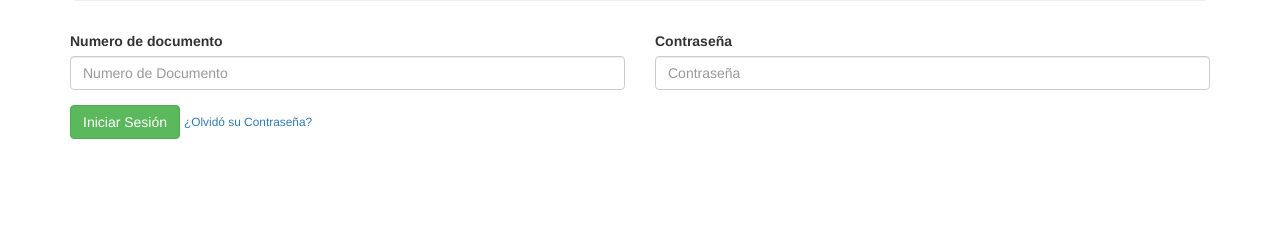
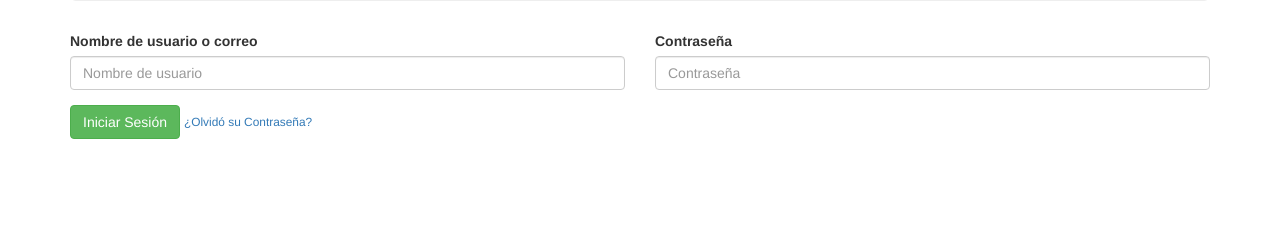
Before and after one commit to daniel-fierro1308/Sac-Medicas, a PHP site: page /login.php in a window 1280 px wide. Shown: the part 460-700 px from the top of the page. Run offline with PHP 8.4, Linux system fonts and the light colour scheme; some libraries are stand-ins or nearby versions.

Commit message:
fixed login and register validation

```diff
--- a/public/js/login.js
+++ b/public/js/login.js
@@ -1,6 +1,6 @@
-var documento, contrasena, template, render;
+var usuario, contrasena, template, render;
 
-documento = document.getElementById('documento');
+usuario = document.getElementById('usuario');
 contrasena = document.getElementById('contrasena');
 template = document.getElementById('mensaje').innerHTML;
 render = Handlebars.compile(template);
@@ -12,7 +12,7 @@ function tiempo(){
 }
 
 function validar_login() {
-    if(documento.value == '' || contrasena.value == ''){
+    if(usuario.value == '' || contrasena.value == ''){
         document.getElementById('alerta').innerHTML = render({tipo: 'danger', body: 'Por favor complete los campos para iniciar sesion'});
         tiempo();
         return false;
--- a/public/js/peticiones/loguear.js
+++ b/public/js/peticiones/loguear.js
@@ -10,13 +10,13 @@ function ocultar(){
     $('.more').toggle(1000);
 });
     $('#login').click(function(){
-      var documento = $('#documento').val();
+      var usuario = $('#usuario').val();
       var contrasena = $('#contrasena').val();
-      if($.trim(documento).length > 0 && $.trim(contrasena).length > 0){
+      if($.trim(usuario).length > 0 && $.trim(contrasena).length > 0){
         $.ajax({
           url:"./controladores/loguear.php",
           method:"POST",
-          data:{documento:documento, contrasena:contrasena},
+          data:{usuario:usuario, contrasena:contrasena},
           cache:"false",
           beforeSend:function() {
             $('#login').val("Conectando...");
--- a/views/controladores/loguear.php
+++ b/views/controladores/loguear.php
@@ -2,14 +2,14 @@
 session_start();
 include('conexion.php');
 
-    $documento = $_POST["documento"];
+    $usuario = $_POST["usuario"];
     $contrasena = $_POST["contrasena"];
-    $sql = "SELECT * FROM usuarios WHERE documento = '$documento' AND contrasena= '$contrasena'";
+    $sql = "SELECT * FROM usuarios WHERE usuario = '$usuario' OR correo = '$usuario'  AND contrasena= '$contrasena'";
     $resultado = mysqli_query($con, $sql);
     $num_row = mysqli_num_rows($resultado);
     if($num_row == '1'){
         $data = mysqli_fetch_array($resultado);
-        $_SESSION["documento"] = $data["documento"];
+        $_SESSION["usuario"] = $data["usuario"];
         echo "1";
     } else {
         echo "error";
--- a/views/index.php
+++ b/views/index.php
@@ -14,13 +14,14 @@
     ?>
    <!-- <h1 style="color:#069;">CENTRO DE SALUD RAFAEL REYES</h1> -->
 
-<div id="carouselExampleIndicators" class="carousel slide slider" data-ride="carousel">
+<!--<div id="carouselExampleIndicators" class="carousel slide slider" data-ride="carousel">
   <ol class="carousel-indicators">
     <li data-target="#carouselExampleIndicators" data-slide-to="0" class="active"></li>
     <li data-target="#carouselExampleIndicators" data-slide-to="1"></li>
     <li data-target="#carouselExampleIndicators" data-slide-to="2"></li>
     <li data-target="#carouselExampleIndicators" data-slide-to="3"></li>
     <li data-target="#carouselExampleIndicators" data-slide-to="4"></li
+
   </ol>
   <div class="carousel-inner" role="listbox">
     <div class="carousel-item active">
@@ -44,7 +45,7 @@
     <span class="sr-only">Next</span>
   </a>
 </div>
-</div>
+</div>-->
 
     <div class="row content">
         <div class="col-md-12">
--- a/views/index_log.php
+++ b/views/index_log.php
@@ -9,11 +9,11 @@
 <?php
  include('./controladores/conexion.php');
  include('layout.php');
-if(!isset($_SESSION["documento"])){
+if(!isset($_SESSION["usuario"])){
   header("location:../login.php");
 } else {
-$usuario = $_SESSION['documento'];
-$consulta = "SELECT nombre,apellido FROM usuarios WHERE documento = '$usuario'";
+$usuario = $_SESSION['usuario'];
+$consulta = "SELECT nombre,apellido FROM usuarios WHERE usuario = '$usuario'";
 $resultado = mysqli_query($con, $consulta);
 $row= mysqli_fetch_array($resultado);
 }
--- a/views/layout.php
+++ b/views/layout.php
@@ -24,7 +24,7 @@
     <ul class="navbar-nav navbar-right pull-lg-right">
     <?php
     session_start();
-      if (isset($_SESSION["documento"])) {
+      if (isset($_SESSION["usuario"])) {
         echo '<li class="nav-item">
         <a class="nav-link active" href="index_log.php">INICIO<span class="sr-only">(current)</span></a>
       </li>
--- a/views/login.php
+++ b/views/login.php
@@ -38,8 +38,8 @@ if (isset($_SESSION["documento"])) {
             <div class="row">
                 <div class="col-md-6">
                     <div class="form-group">
-                        <label for="exampleSelect1">Numero de documento</label>
-                        <input type="number" class="form-control" id="documento" name="documento" aria-describedby="emailHelp" placeholder="Numero de Documento">
+                        <label for="exampleSelect1">Nombre de usuario o correo</label>
+                        <input type="text" class="form-control" id="usuario" name="usuario" aria-describedby="emailHelp" placeholder="Nombre de usuario">
                     </div>
                 </div>
                 <div class="col-md-6">
```
